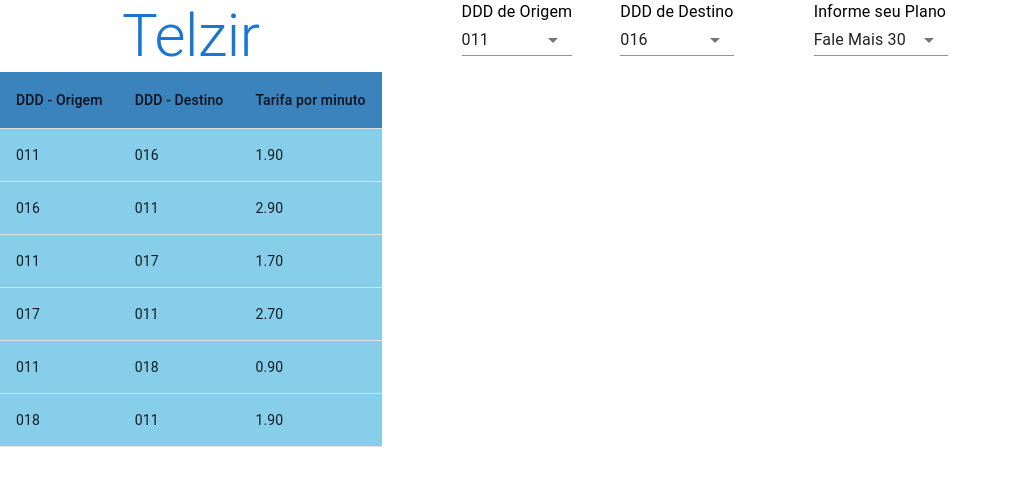
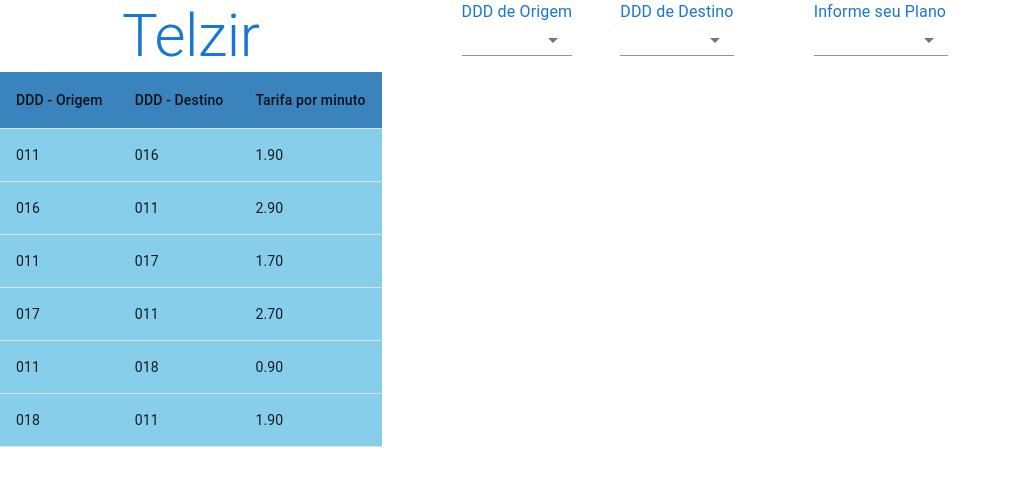
Before and after one commit to TalitaVial/telzir, a React (Create React App) app: page / in a window 1280 px wide. Shown: the top 486 px of the page, without its empty margins (0-1009 px from the left). Built offline with nearby package versions, Linux system fonts and the light colour scheme; the HTML template or start-up script is replaced by a standard one.

Commit message:
feat: function Value Select

```diff
--- a/src/components/FormSelect.jsx
+++ b/src/components/FormSelect.jsx
@@ -19,8 +19,9 @@
     <Grid container spacing={6}>
       <Grid item>
         <FormControl>
-          <Typography>DDD de Origem</Typography>
+          <Typography color="primary">DDD de Origem</Typography>
           <NativeSelect variant='filled' onChange={handleSelectOrigem}>
+            <option value=""></option>
             {dados.map((dado, index) => (
             <option key={index}>{dado.origem}</option>
             ))}
@@ -29,8 +30,9 @@
       </Grid>
       <Grid item>
         <FormControl>
-          <Typography>DDD de Destino</Typography>
+          <Typography color="primary">DDD de Destino</Typography>
           <NativeSelect variant='filled' onChange={handleSelectDestino}>
+            <option value=""></option>
             {dados.map((dado, index) => (
             <option key={index}>{dado.destino}</option>
             ))}
--- a/src/components/SelectPlan.jsx
+++ b/src/components/SelectPlan.jsx
@@ -5,10 +5,17 @@
 
 
 function SelectPlan(){
+
+  function handleSelectPlano(event){
+    let plano = event.target.value
+    console.log(plano)
+  }
+
   return(
     <FormControl>
-      <Typography>Informe seu Plano</Typography>
-      <NativeSelect>
+      <Typography color="primary">Informe seu Plano</Typography>
+      <NativeSelect onChange={handleSelectPlano}>
+        <option value=""></option>
         {planos.map(plano => (
           <option>{plano.plano}</option>
         ))}
```
